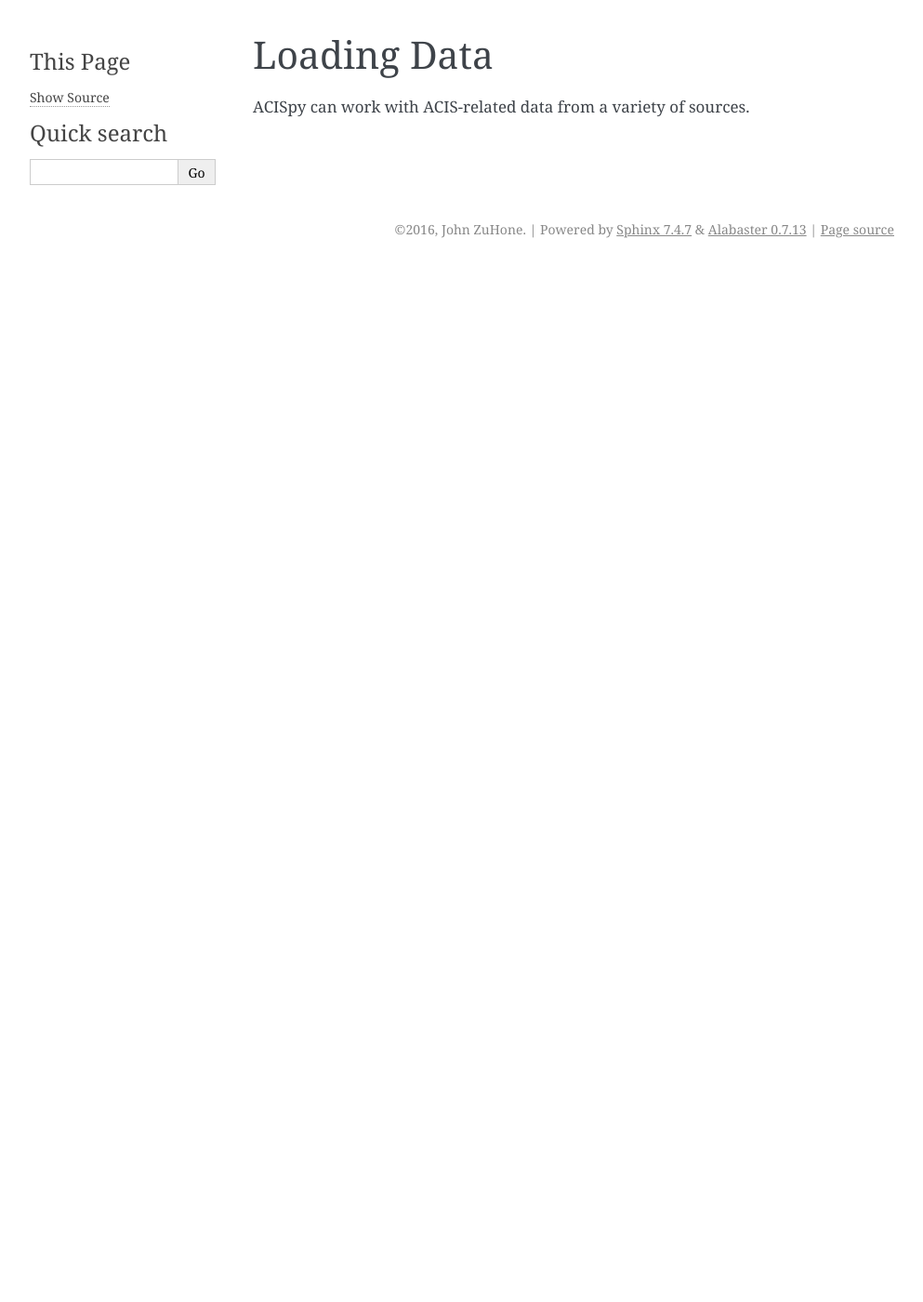
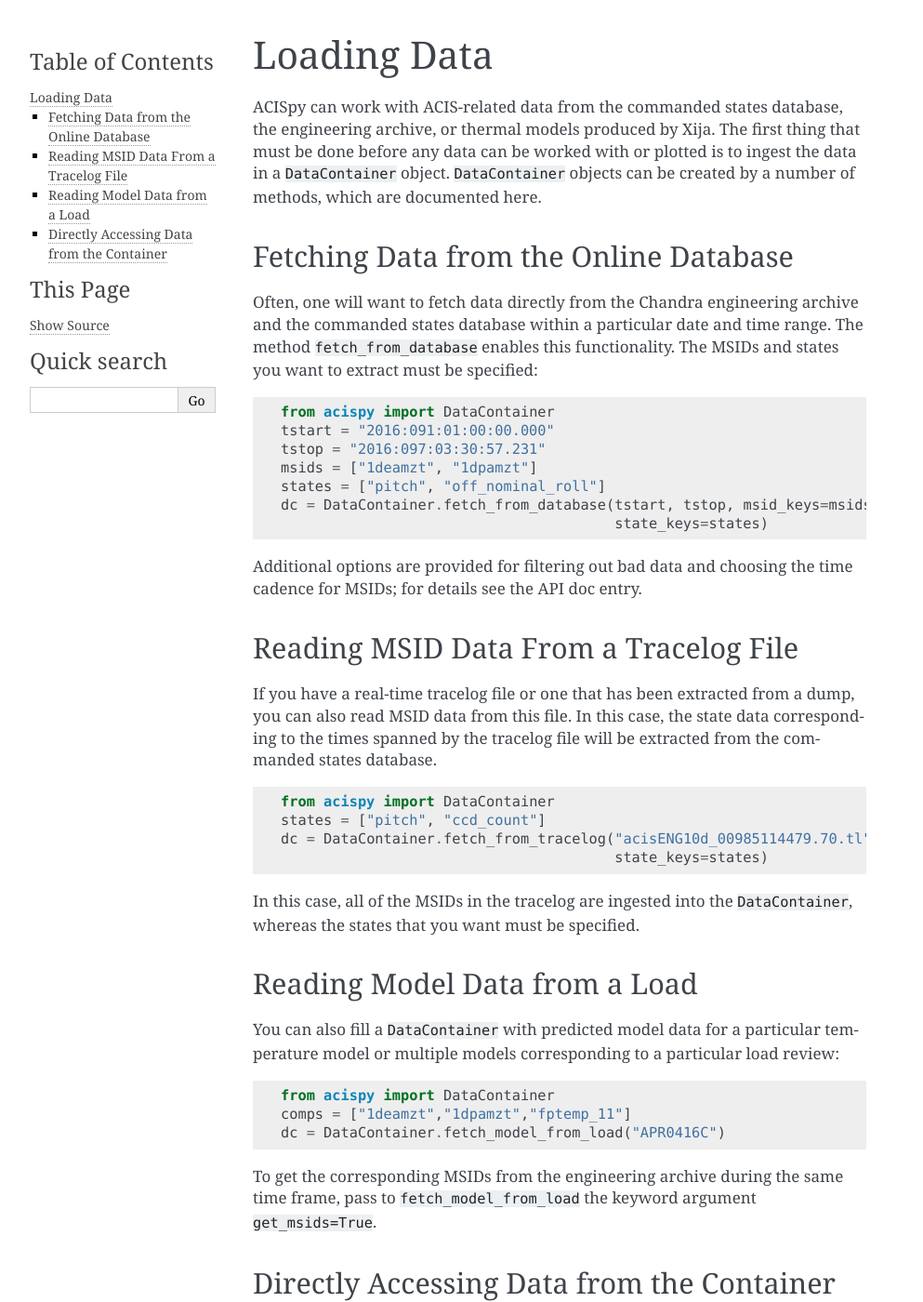
Before and after one commit to jzuhone/acispy, a Sphinx documentation site: the page built from doc/source/loading_data.rst, in a window 1280 px wide and 1400 px high. Shown: the whole window at 93% size, without its empty margins (148-1141 px from the left). Built offline with Sphinx 7.4.7, drawn with Linux system fonts in a browser that asks for light colours; some of the changed text lies outside the part shown.

Commit message:
More docs

```diff
--- a/doc/source/index.rst
+++ b/doc/source/index.rst
@@ -12,6 +12,7 @@
    :maxdepth: 2
 
    activating
+   loading_data
    command_line
 
 
--- a/doc/source/loading_data.rst
+++ b/doc/source/loading_data.rst
@@ -1,4 +1,110 @@
 Loading Data
 ============
 
-ACISpy can work with ACIS-related data from a variety of sources.
+ACISpy can work with ACIS-related data from the commanded states
+database, the engineering archive, or thermal models produced by Xija.
+The first thing that must be done before any data can be worked with or
+plotted is to ingest the data in a ``DataContainer`` object. ``DataContainer``
+objects can be created by a number of methods, which are documented here.
+
+Fetching Data from the Online Database
+--------------------------------------
+
+Often, one will want to fetch data directly from the Chandra engineering
+archive and the commanded states database within a particular date and time
+range. The method ``fetch_from_database`` enables this functionality. The
+MSIDs and states you want to extract must be specified:
+
+.. code-block:: python
+
+    from acispy import DataContainer
+    tstart = "2016:091:01:00:00.000"
+    tstop = "2016:097:03:30:57.231"
+    msids = ["1deamzt", "1dpamzt"]
+    states = ["pitch", "off_nominal_roll"]
+    dc = DataContainer.fetch_from_database(tstart, tstop, msid_keys=msids,
+                                           state_keys=states)
+
+Additional options are provided for filtering out bad data and choosing the
+time cadence for MSIDs; for details see the API doc entry.
+
+Reading MSID Data From a Tracelog File
+--------------------------------------
+
+If you have a real-time tracelog file or one that has been extracted from a
+dump, you can also read MSID data from this file. In this case, the state
+data corresponding to the times spanned by the tracelog file will be extracted
+from the commanded states database.
+
+.. code-block:: python
+
+    from acispy import DataContainer
+    states = ["pitch", "ccd_count"]
+    dc = DataContainer.fetch_from_tracelog("acisENG10d_00985114479.70.tl",
+                                           state_keys=states)
+
+In this case, all of the MSIDs in the tracelog are ingested into the
+``DataContainer``, whereas the states that you want must be specified.
+
+Reading Model Data from a Load
+------------------------------
+
+You can also fill a ``DataContainer`` with predicted model data for a
+particular temperature model or multiple models corresponding to a particular
+load review:
+
+.. code-block:: python
+
+    from acispy import DataContainer
+    comps = ["1deamzt","1dpamzt","fptemp_11"]
+    dc = DataContainer.fetch_model_from_load("APR0416C")
+
+To get the corresponding MSIDs from the engineering archive during the same
+time frame, pass to ``fetch_model_from_load`` the keyword argument ``get_msids=True``.
+
+Directly Accessing Data from the Container
+------------------------------------------
+
+The ``DataContainer`` object has dictionary-like access so that the data
+may be accessed directly. Data can be accessed by querying the ``DataContainer``
+object with a tuple giving the type of data desired and its name, for example:
+
+.. code-block:: python
+
+    # "dc" is a DataContainer object
+    dc["states", "pitch"] # gives you the "pitch" state
+    dc["msids", "fptemp_11"] # gives you the "fptemp_11" pseudo-MSID
+    dc["model", "1deamzt"] # gives you the "1deamzt" model component
+
+We'll use our example from before to fill up a ``DataContainer``:
+
+.. code-block:: python
+
+    from acispy import DataContainer
+    tstart = "2016:091:01:00:00.000"
+    tstop = "2016:097:03:30:57.231"
+    msids = ["1deamzt", "1dpamzt"]
+    states = ["pitch", "off_nominal_roll", "ccd_count"]
+    dc = DataContainer.fetch_from_database(tstart, tstop, msid_keys=msids,
+                                           state_keys=states)
+
+Data are returned as NumPy arrays or AstroPy Quantities (which are just NumPy
+arrays with units attached). The following print statements:
+
+.. code-block:: python
+
+    print dc["states", "ccd_count"]
+    print dc["states", "pitch"]
+    print dc["msids", "1deamzt"]
+
+result in the following output (or something similar):
+
+.. code-block:: pycon
+
+    [6  6  6 ...,  4  4  4] # ccd_count
+
+    [ 155.78252178  155.94230537  155.95272431  ...,  142.85889318
+      148.43712545  149.54367736] deg # pitch
+
+    [ 22.14923096  22.14923096  22.14923096 ...,  20.17999268
+      20.17999268  20.17999268] deg_C # 1deamzt
```
